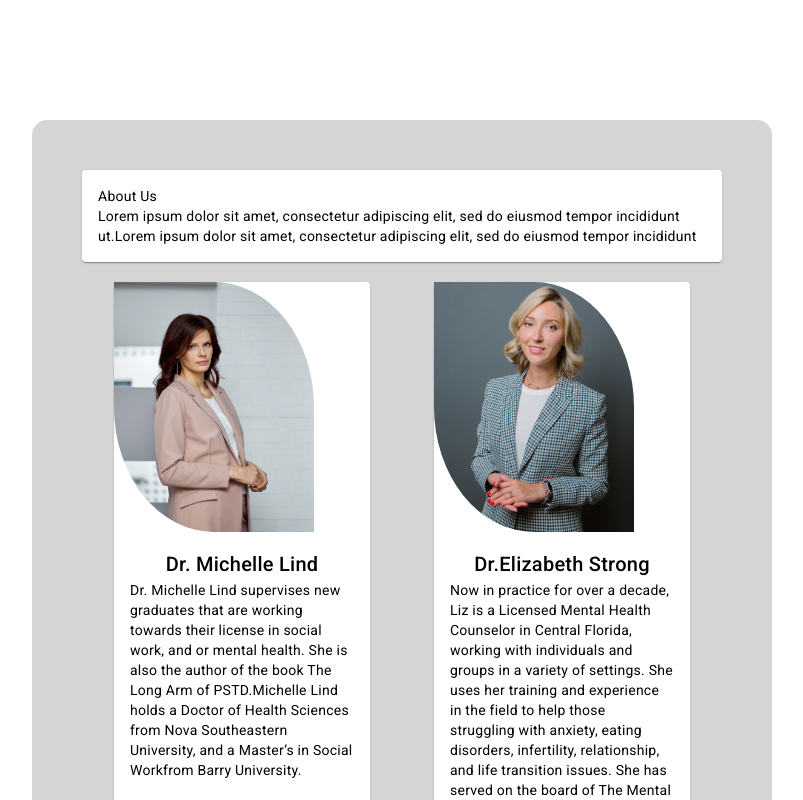
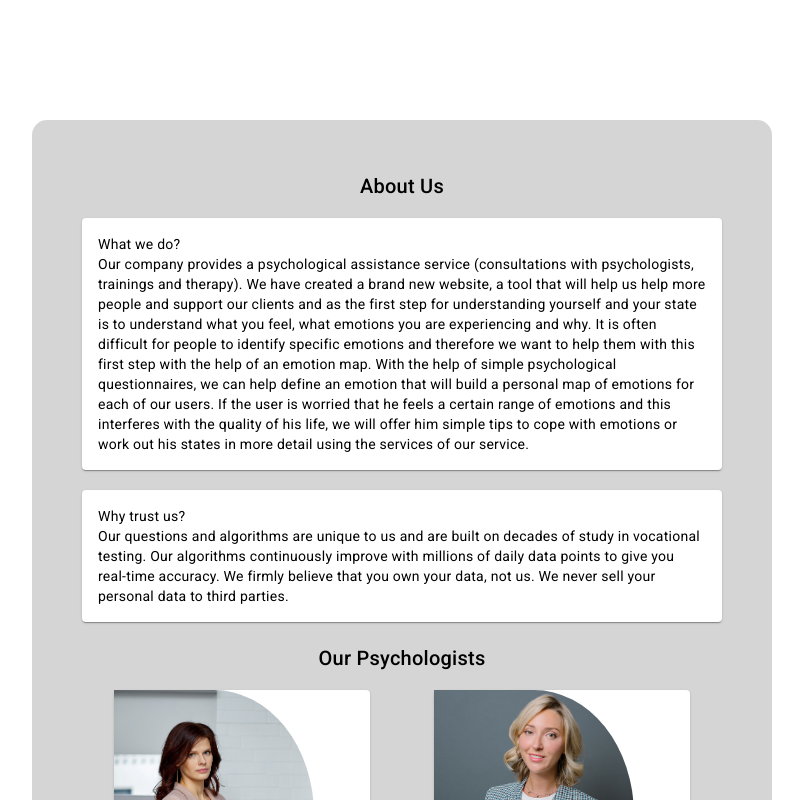
Before and after one commit to rmzvr/questionnaire, an Angular app: page / in a window 1280 px wide. Shown: the part 680-1480 px from the top of the page, without its empty margins (238-1041 px from the left). Built offline with nearby package versions, Linux system fonts and the light colour scheme.

Commit message:
create project info

```diff
--- a/src/app/core/components/info-card/info-card.component.html
+++ b/src/app/core/components/info-card/info-card.component.html
@@ -1,6 +1,5 @@
 <mat-card>
-    <mat-card-header>About Us</mat-card-header>
-    <mat-card-content> Lorem ipsum dolor sit amet, consectetur adipiscing elit, sed do eiusmod tempor incididunt
-        ut.Lorem ipsum dolor sit amet, consectetur adipiscing elit, sed do eiusmod tempor incididunt
+    <mat-card-header>{{title}}</mat-card-header>
+    <mat-card-content> {{description}}
     </mat-card-content>
 </mat-card>
--- a/src/app/core/components/info-card/info-card.component.ts
+++ b/src/app/core/components/info-card/info-card.component.ts
@@ -1,4 +1,4 @@
-import { Component } from '@angular/core';
+import { Component, Input } from '@angular/core';
 
 @Component({
   selector: 'app-info-card',
@@ -6,5 +6,9 @@ import { Component } from '@angular/core';
   styleUrls: ['./info-card.component.scss']
 })
 export class InfoCardComponent {
+  @Input()
+  title: string =''
+  @Input()
+  description: string =''
 
 }
--- /dev/null
+++ b/src/app/core/models/projectInfo.model.ts
@@ -0,0 +1,5 @@
+export interface ProjectInfo {
+    id: string,
+    title: string,
+    description:string,
+}
--- a/src/app/features/homepage/homepage.component.html
+++ b/src/app/features/homepage/homepage.component.html
@@ -8,12 +8,19 @@
     </div>
 </div>
 
-<div class="info-card-container">
-    <app-info-card></app-info-card>
-    <div class="specialist-card-container" >
+<div class="card-container">
+    <h2>About Us</h2>
+    <div class="info-container" *ngFor="let item of projectInfo ">
+        <app-info-card [title]="item.title" [description]="item.description"></app-info-card>
+    </div>
+
+
+    <h2>Our Psychologists</h2>
+
+    <div class="specialist-container">
         <div *ngFor="let specialist of specialists ">
             <app-specialist-card [id]="specialist.id" [name]="specialist.name" [info]="specialist.info"
-            [image]="specialist.image"></app-specialist-card>
+                [image]="specialist.image"></app-specialist-card>
 
         </div>
 
--- a/src/app/features/homepage/homepage.component.scss
+++ b/src/app/features/homepage/homepage.component.scss
@@ -20,7 +20,7 @@
 height: 90%;
 }
 
-.info-card-container{
+.card-container{
     margin: 0 auto;
     display: flex;
     flex-direction: column;
@@ -34,7 +34,7 @@ height: 90%;
 
 }
 
-.specialist-card-container{
+.specialist-container{
     display: flex;
     flex-wrap: wrap;
     justify-content: space-around;
--- a/src/app/features/homepage/homepage.component.ts
+++ b/src/app/features/homepage/homepage.component.ts
@@ -1,4 +1,5 @@
 import { Component } from '@angular/core';
+import { ProjectInfo } from 'src/app/core/models/projectInfo.model';
 import { Specialists } from 'src/app/core/models/specialist.model';
 
 @Component({
@@ -27,4 +28,8 @@ export class HomepageComponent {
     }
   ]
 
+  projectInfo: ProjectInfo[] = [
+    { id: '1', title: 'What we do?', description: 'Our company provides a psychological assistance service (consultations with psychologists, trainings and therapy). We have created a brand new website, a tool that will help us help more people and support our clients and as the first step for understanding yourself and your state is to understand what you feel, what emotions you are experiencing and why. It is often difficult for people to identify specific emotions and therefore we want to help them with this first step with the help of an emotion map. With the help of simple psychological questionnaires, we can help define an emotion that will build a personal map of emotions for each of our users. If the user is worried that he feels a certain range of emotions and this interferes with the quality of his life, we will offer him simple tips to cope with emotions or work out his states in more detail using the services of our service. ' },
+    { id: '2', title: 'Why trust us?', description: 'Our questions and algorithms are unique to us and are built on decades of study in vocational testing. Our algorithms continuously improve with millions of daily data points to give you real-time accuracy. We firmly believe that you own your data, not us. We never sell your personal data to third parties.' }
+  ]
 }
```
